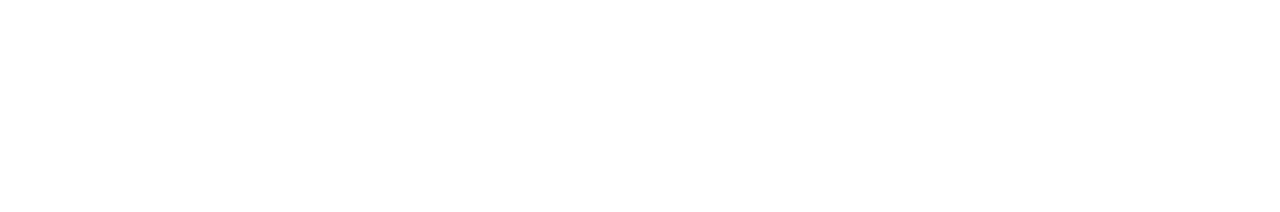
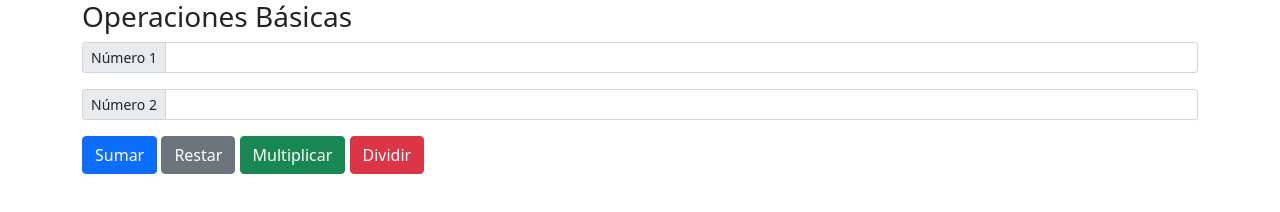
Before and after one commit to AnderssonSuarez/ExercisesVue, a plain HTML site: page index.html in a window 1280 px wide. Drawn offline with Linux system fonts and the light colour scheme.

Commit message:
update basics operations

```diff
--- a/index.html
+++ b/index.html
@@ -8,7 +8,24 @@
     <title>Ejercicio1</title>
 </head>
 <body>
+    <div id="app">
+        <div class="container">
+            <h3>Operaciones Básicas</h3>
+            <div class="input-group input-group-sm mb-3">
+                <span class="input-group-text" id="inputGroup-sizing-sm">Número 1</span>
+                <input type="text" class="form-control" aria-label="Sizing example input" aria-describedby="inputGroup-sizing-sm">
+            </div>
+            <div class="input-group input-group-sm mb-3">
+                <span class="input-group-text" id="inputGroup-sizing-sm">Número 2</span>
+                <input type="text" class="form-control" aria-label="Sizing example input" aria-describedby="inputGroup-sizing-sm">
+            </div>
+            <button type="button" class="btn btn-primary">Sumar</button>
+            <button type="button" class="btn btn-secondary">Restar</button>
+            <button type="button" class="btn btn-success">Multiplicar</button>
+            <button type="button" class="btn btn-danger">Dividir</button>
 
+        </div>
+    </div>
 </body>
 <script src="js/vue.js"></script>
 <script src="js/app.js"></script>
```
